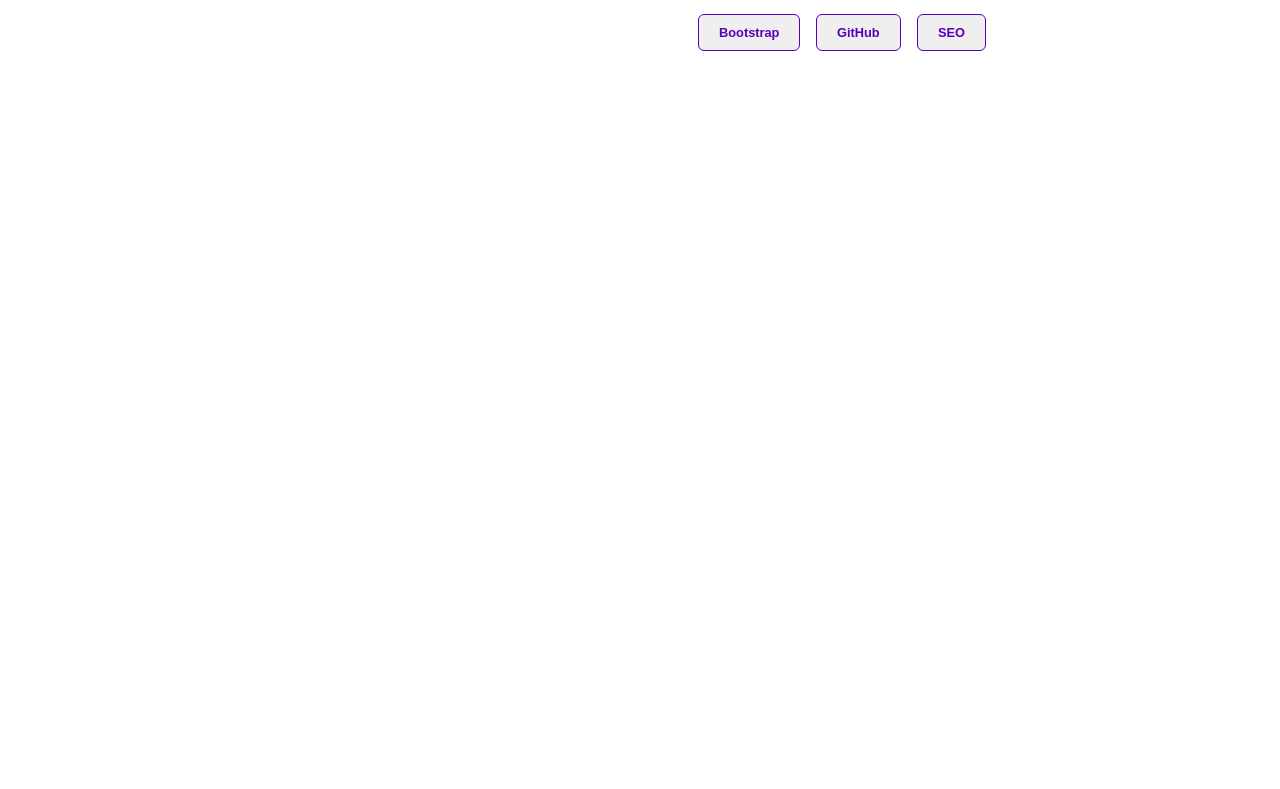
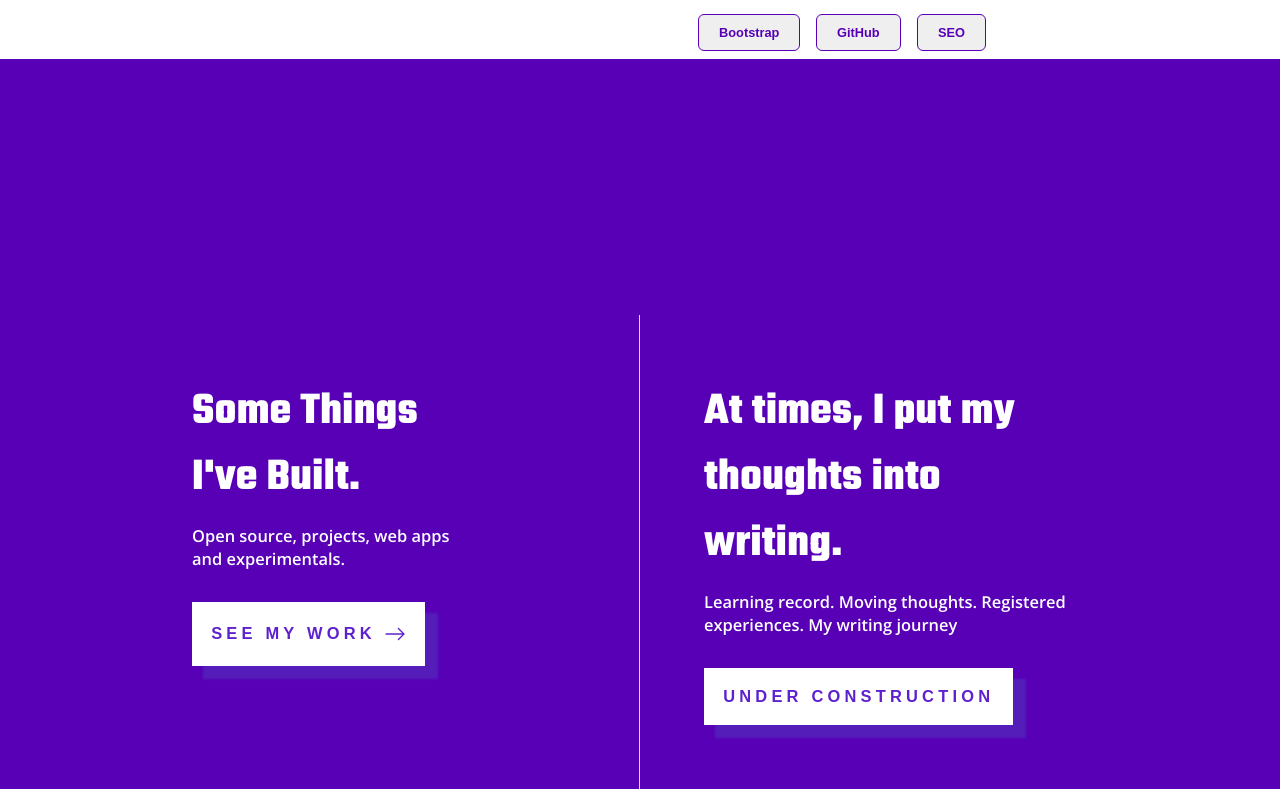
Before and after one commit to Sellucas/portfolio, a Next.js app: page / in a window 1280 px wide. Shown: the part 1788-2577 px from the top of the page. Before the commit the page ends 1847 px from the top, so only its background shows below. Built offline with nearby package versions, Linux system fonts and the light colour scheme.

Commit message:
feat: about me section

```diff
--- a/src/components/About/About.module.scss
+++ b/src/components/About/About.module.scss
@@ -1,7 +1,7 @@
 @import url("https://fonts.googleapis.com/css2?family=Open+Sans:wght@600&display=swap");
 
 .page {
-  height: 100vh;
+  height: 100%;
   width: 100%;
   max-width: 100rem;
   margin: auto;
--- /dev/null
+++ b/src/components/Works/Works.module.scss
@@ -0,0 +1,72 @@
+.page {
+  height: 100%;
+  width: 100%;
+  max-width: 120rem;
+  margin: auto;
+  padding: 0 10% 0 10%;
+}
+
+.works {
+  margin-top: 25%;
+  display: flex;
+  flex-direction: row;
+
+  @media screen and (max-width: 768px) {
+    flex-direction: column;
+  }
+
+  article {
+    width: 50%;
+    padding: 4rem;
+
+    @media screen and (max-width: 768px) {
+      width: 100%;
+      padding: 0;
+      margin: auto;
+    }
+
+    &:first-child {
+      border-right: 1px solid #faf900;
+
+      @media screen and (max-width: 768px) {
+        border-right: none;
+        border-bottom: 1px solid white;
+        padding-bottom: 3rem;
+      }
+    }
+
+    h3 {
+      font-size: clamp(2rem, 1.7143rem + 1.4286vw, 4rem);
+    }
+
+    p {
+      font-family: "Open Sans", sans-serif;
+      font-size: clamp(0.9rem, 0.8571rem + 0.2143vw, 1.2rem);
+      margin-top: 0.8rem;
+      max-width: 30rem;
+    }
+
+    button {
+      display: flex;
+      align-items: center;
+      justify-content: center;
+      margin-top: 2rem;
+
+      background-color: white;
+      color: #5e21cd;
+      padding: 1.2rem;
+      font-size: clamp(0.9rem, 0.8571rem + 0.2143vw, 1.2rem);
+      font-weight: bold;
+      letter-spacing: 4.2px;
+      box-shadow: 12px 12px 2px 1px #541dba;
+      border: none;
+      transition: 0.5s;
+      max-width: 22rem;
+      max-height: 4rem;
+
+      &:hover {
+        background-color: #faf900;
+      }
+    }
+  }
+}
--- /dev/null
+++ b/src/components/Works/Works.tsx
@@ -0,0 +1,35 @@
+import React from "react";
+import scss from "./Works.module.scss";
+import { BsArrowRight } from "react-icons/bs";
+
+const Works = () => {
+  return (
+    <section className={scss.page}>
+      <div className={scss.works}>
+        <article>
+          <h3>
+            Some Things <br />
+            I've Built.
+          </h3>
+          <p>
+            Open source, projects, web apps <br /> and experimentals.
+          </p>
+          <button>
+            <span>SEE MY WORK</span>{" "}
+            <BsArrowRight size={30} style={{ paddingLeft: "8px" }} />
+          </button>
+        </article>
+        <article>
+          <h3>
+            At times, I put my <br />
+            thoughts into writing.
+          </h3>
+          <p>Learning record. Moving thoughts. Registered experiences. My writing journey</p>
+          <button>UNDER CONSTRUCTION</button>
+        </article>
+      </div>
+    </section>
+  );
+};
+
+export default Works;
--- /dev/null
+++ b/src/components/Works/index.ts
@@ -0,0 +1 @@
+export { default } from "./Works";
--- a/src/pages/index.tsx
+++ b/src/pages/index.tsx
@@ -1,5 +1,6 @@
 import About from "@/components/About/About";
 import Hero from "@/components/Hero/Hero";
+import Works from "@/components/Works/Works";
 import { Teko } from "next/font/google";
 
 const teko = Teko({ subsets: ["latin"], weight: ["700"] });
@@ -10,6 +11,7 @@ export default function Home() {
       <main className={teko.className}>
         <Hero />
         <About />
+        <Works />
       </main>
     </>
   );
--- a/src/styles/global.css
+++ b/src/styles/global.css
@@ -1,10 +1,13 @@
 * {
-    box-sizing: border-box;
-    padding: 0;
-    margin: 0;
-  }
+  box-sizing: border-box;
+  padding: 0;
+  margin: 0;
+}
 
 body {
-    color: white;
+  color: white;
+}
 
+body::-webkit-scrollbar {
+  display: none;
 }
```
